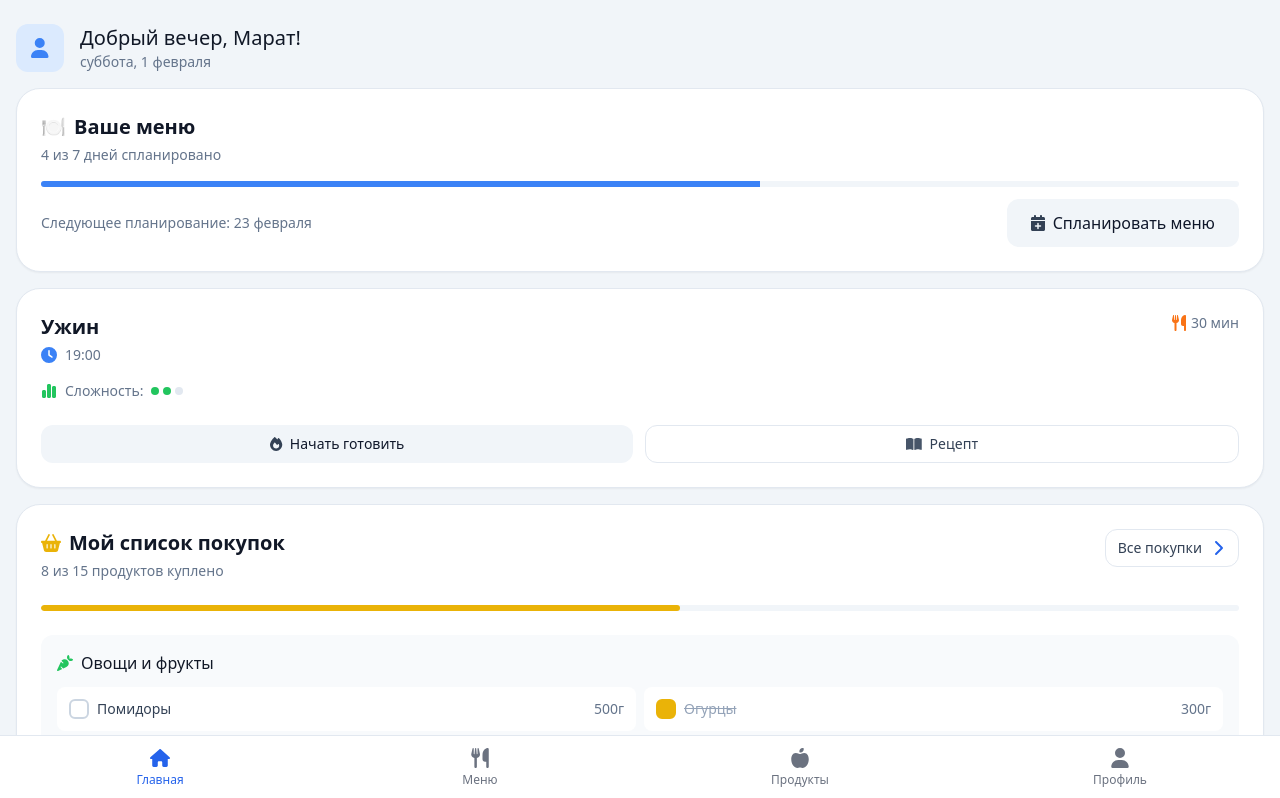
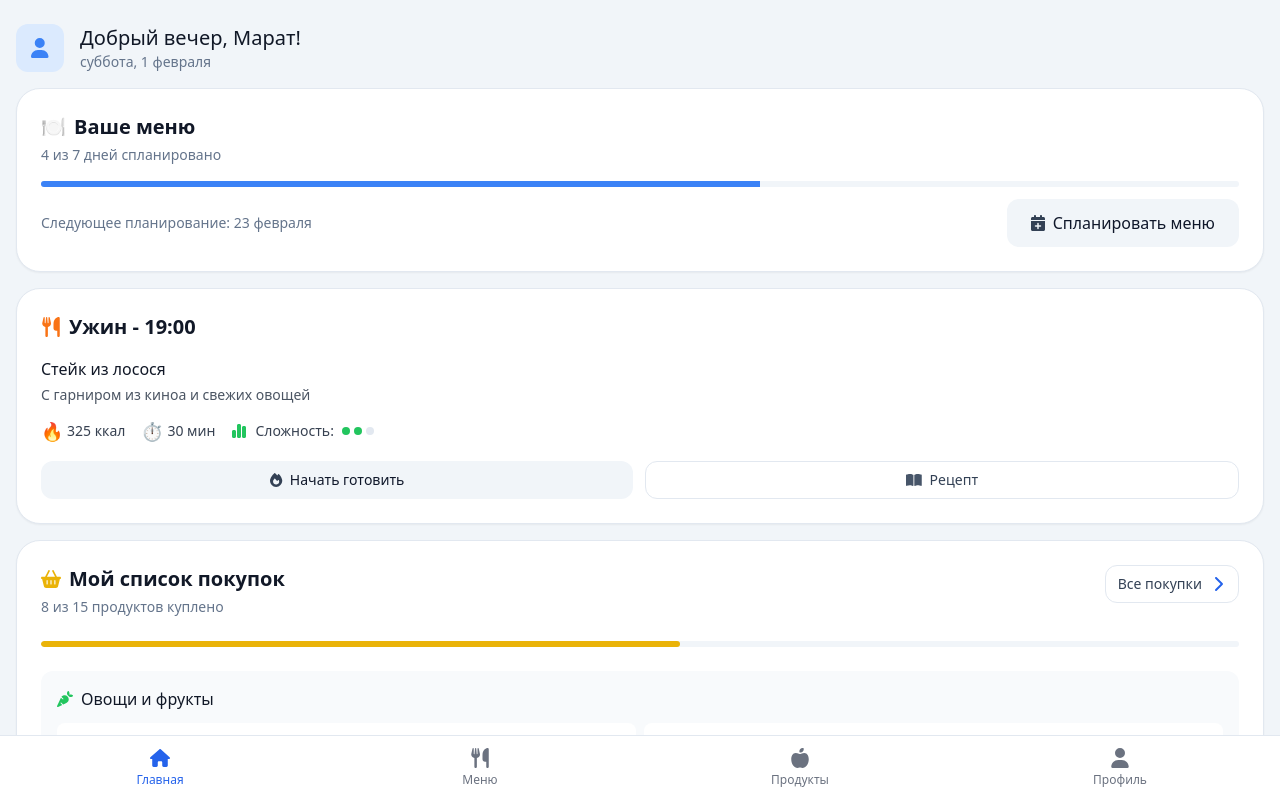
Before and after one commit to ramazanov-ma/chief, a Nuxt app: page / in a window 1280 px wide. Shown: the top 798 px of the page. Built offline with nearby package versions, Linux system fonts and the light colour scheme.

Commit message:
feat(menu): add complexity indicator and refactor meal components
- Add ComplexityIndicator component to display meal complexity
- Refactor MealCard and NextFamilyMealSection components to include complexity
- Update WeeklyMenu with complexity data for meals
- Add Complexity enum to menu types

```diff
--- a/components/WeeklyMenu.vue
+++ b/components/WeeklyMenu.vue
@@ -16,7 +16,7 @@
 <script setup lang="ts">
 import { computed, watch } from 'vue';
 import { useWeekDates } from '@/composables/useWeekDates';
-import { DayState, Meal } from '@/types/menu';
+import { Complexity, DayState, Meal } from '@/types/menu';
 import { useMenuStore } from '@/stores/menu';
 import MenuDayCard from '@/components/weekly/MenuDayCard.vue';
 
@@ -43,7 +43,8 @@ const exampleMeals: Meal[] = [
 		description: 'Питательная каша с черникой, медом и грецкими орехами',
 		emoji: '🥣',
 		calories: 320,
-		cookingTime: 15
+		cookingTime: 15,
+		complexity: Complexity.EASY
 	},
 	{
 		id: 2,
@@ -52,7 +53,8 @@ const exampleMeals: Meal[] = [
 		description: 'Легкий суп на курином бульоне с домашней лапшой и овощами',
 		emoji: '🍜',
 		calories: 450,
-		cookingTime: 45
+		cookingTime: 45,
+		complexity: Complexity.HARD
 	},
 	{
 		id: 3,
@@ -61,7 +63,8 @@ const exampleMeals: Meal[] = [
 		description: 'С изюмом и ванильным соусом',
 		emoji: '🧁',
 		calories: 280,
-		cookingTime: 30
+		cookingTime: 30,
+		complexity: Complexity.HARD
 	},
 	{
 		id: 4,
@@ -70,7 +73,8 @@ const exampleMeals: Meal[] = [
 		description: 'С гарниром из киноа и свежих овощей',
 		emoji: '🐟',
 		calories: 520,
-		cookingTime: 25
+		cookingTime: 25,
+		complexity: Complexity.MEDIUM
 	}
 ];
 
--- a/components/home/NextFamilyMealSection.vue
+++ b/components/home/NextFamilyMealSection.vue
@@ -1,71 +1,59 @@
 <template>
 	<div class="bg-white rounded-2xl sm:rounded-3xl p-4 sm:p-6 shadow-sm border border-slate-200">
 		<div class="flex justify-between items-start mb-4">
-			<div>
-				<h2 class="text-xl font-semibold">{{ meal.name }}</h2>
-				<div class="flex items-center gap-2 mt-1">
-					<font-awesome-icon
-						icon="clock"
-						class="text-blue-500 w-4 h-4"
-					/>
-					<p class="text-sm text-slate-500">{{ meal.time }}</p>
-				</div>
+			<div class="flex items-center gap-2">
+				<font-awesome-icon
+					icon="utensils"
+					class="text-orange-500 w-5 h-5"
+				/>
+				<h2 class="text-xl font-semibold">{{ meal.name }} - {{ meal.time }}</h2>
 			</div>
-			<div class="flex flex-col sm:flex-row items-end sm:items-center gap-2 text-sm">
-				<div class="flex items-center gap-1 text-slate-500">
-					<font-awesome-icon
-						icon="utensils"
-						class="text-orange-500 w-4 h-4"
-					/>
-					<span>{{ meal.recipe.cookingTime }} мин</span>
-				</div>
-				<div class="flex items-center gap-1 text-slate-500" v-if="!isSingleUser">
-					<font-awesome-icon
-						icon="users"
-						class="text-purple-500 w-4 h-4"
-					/>
-					<span>{{ meal.recipe.portionCount }} порц.</span>
-				</div>
-			</div>
+<!--			<div-->
+<!--				v-if="!isSingleUser"-->
+<!--				class="flex gap-4 text-sm"-->
+<!--			>-->
+<!--				<div class="flex items-center gap-1 text-slate-500" >-->
+<!--					<font-awesome-icon-->
+<!--						icon="users"-->
+<!--						class="text-purple-500 w-4 h-4"-->
+<!--					/>-->
+<!--					<span>{{ meal.recipe.portionCount }} порц.</span>-->
+<!--				</div>-->
+<!--			</div>-->
 		</div>
 
 		<!-- Информация о порциях (только для семьи) -->
-		<div
-			v-if="!isSingleUser"
-			class="bg-slate-50 rounded-xl p-3 sm:p-4 mb-4 sm:mb-6"
-		>
-			<div class="text-sm font-medium mb-2 sm:mb-3">Порции:</div>
-			<div class="grid grid-cols-2 sm:grid-cols-3 gap-2 sm:gap-3">
-				<div
-					v-for="portion in meal.portions"
-					:key="portion.memberName"
-					class="flex justify-between items-center bg-white rounded-lg p-2 sm:p-3"
-				>
-					<span class="text-sm text-slate-600">{{ portion.memberName }}</span>
-					<span class="text-sm font-medium text-slate-800">{{ portion.portion }}x</span>
-				</div>
+<!--		<div-->
+<!--			v-if="!isSingleUser"-->
+<!--			class="bg-slate-50 rounded-xl p-3 mb-4"-->
+<!--		>-->
+<!--			<div class="text-sm font-medium mb-2 sm:mb-3">Порции:</div>-->
+<!--			<div class="grid grid-cols-2 sm:grid-cols-3 gap-2 sm:gap-3">-->
+<!--				<div-->
+<!--					v-for="portion in meal.portions"-->
+<!--					:key="portion.memberName"-->
+<!--					class="flex justify-between items-center bg-white rounded-lg p-2 sm:p-3"-->
+<!--				>-->
+<!--					<span class="text-sm text-slate-600">{{ portion.memberName }}</span>-->
+<!--					<span class="text-sm font-medium text-slate-800">{{ portion.portion }}x</span>-->
+<!--				</div>-->
+<!--			</div>-->
+<!--		</div>-->
+
+		<div>
+			<div class="flex items-start justify-between space-x-2">
+				<MealTitle title="Стейк из лосося"/>
 			</div>
+			<MealDescription description="С гарниром из киноа и свежих овощей"/>
 		</div>
 
-		<!-- Сложность рецепта -->
-		<div class="flex items-center gap-2 mb-4 sm:mb-6">
-			<font-awesome-icon
-				icon="chart-simple"
-				class="text-green-500 w-4 h-4"
+		<div class="flex gap-4 mb-4">
+			<CaloriesBadge :calories="325"/>
+			<CookingTimeBadge :time="meal.recipe.cookingTime"/>
+			<ComplexityIndicator
+				text-class="font-medium text-gray-700"
+				:complexity="Complexity.MEDIUM"
 			/>
-			<div class="text-sm text-slate-500">Сложность:</div>
-			<div class="flex gap-1">
-				<div
-					v-for="n in 3"
-					:key="n"
-					class="w-2 h-2 rounded-full"
-					:class="[
-            n <= getComplexityLevel(meal.recipe.complexity)
-              ? 'bg-green-500'
-              : 'bg-slate-200'
-          ]"
-				></div>
-			</div>
 		</div>
 
 		<div class="flex gap-3">
@@ -93,6 +81,12 @@
 import { useRouter } from 'vue-router';
 import BaseButton from '@/components/ui/BaseButton.vue';
 import { FontAwesomeIcon } from '@fortawesome/vue-fontawesome';
+import ComplexityIndicator from "@/components/ui/ComplexityIndicator.vue";
+import { Complexity } from "@/types/menu";
+import CookingTimeBadge from "@/components/ui/CookingTimeBadge.vue";
+import CaloriesBadge from "@/components/ui/CaloriesBadge.vue";
+import MealTitle from "@/components/ui/MealTitle.vue";
+import MealDescription from "@/components/ui/MealDescription.vue";
 
 const router = useRouter();
 
--- a/components/menu/MealCard.vue
+++ b/components/menu/MealCard.vue
@@ -36,9 +36,13 @@
 
 									<MealDescription :description="meal.description"/>
 
-									<div class="flex items-center flex-wrap gap-4">
+									<div class="flex items-center flex-wrap gap-x-4">
 										<CaloriesBadge :calories="meal.calories"/>
 										<CookingTimeBadge :time="meal.cookingTime"/>
+										<ComplexityIndicator
+											text-class="font-medium text-gray-700"
+											:complexity="meal.complexity"
+										/>
 
 										<div
 											v-if="day.state === DayState.FUTURE"
@@ -68,6 +72,7 @@ import CaloriesBadge from "@/components/ui/CaloriesBadge.vue";
 import CookingTimeBadge from "@/components/ui/CookingTimeBadge.vue";
 import MealTitle from "@/components/ui/MealTitle.vue";
 import MealDescription from "@/components/ui/MealDescription.vue";
+import ComplexityIndicator from "@/components/ui/ComplexityIndicator.vue";
 
 interface Props {
 	day: DayMenu;
--- /dev/null
+++ b/components/ui/ComplexityIndicator.vue
@@ -0,0 +1,32 @@
+<template>
+	<div class="flex items-center gap-2">
+		<font-awesome-icon
+			icon="chart-simple"
+			class="text-green-500 w-4 h-4"
+		/>
+		<div class="text-sm text-gray-700">
+			<span :class="textClass">Сложность:</span>
+		</div>
+		<div class="flex gap-1">
+			<div
+				v-for="n in 3"
+				:key="n"
+				class="w-2 h-2 rounded-full"
+				:class="n <= complexity ? 'bg-green-500' : 'bg-slate-200'"
+			></div>
+		</div>
+	</div>
+</template>
+
+<script setup lang="ts">
+import { defineProps } from 'vue';
+import { FontAwesomeIcon } from '@fortawesome/vue-fontawesome';
+import { Complexity } from '@/types/menu';
+
+interface ComplexityProps {
+	complexity: Complexity;
+	textClass?: string;
+}
+
+defineProps<ComplexityProps>();
+</script>
--- a/types/menu.ts
+++ b/types/menu.ts
@@ -2,6 +2,12 @@ export enum DayState {
 	PAST = 'past',
 	CURRENT = 'current',
 	FUTURE = 'future'
+}
+
+export enum Complexity {
+	EASY = 1,
+	MEDIUM = 2,
+	HARD = 3
 }
 
 export interface Meal {
@@ -12,6 +18,7 @@ export interface Meal {
 	emoji: string;
 	calories: number;
 	cookingTime: number;
+	complexity: Complexity;
 }
 
 export interface Day {
```
